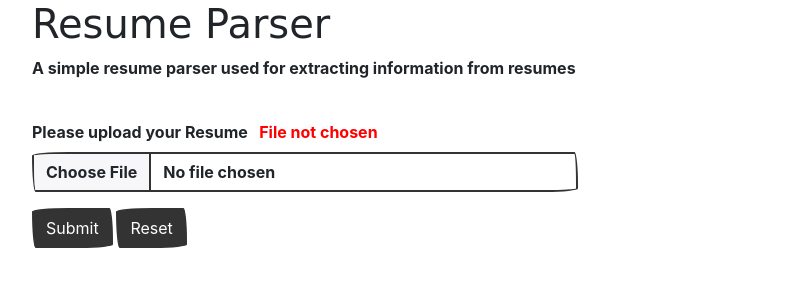
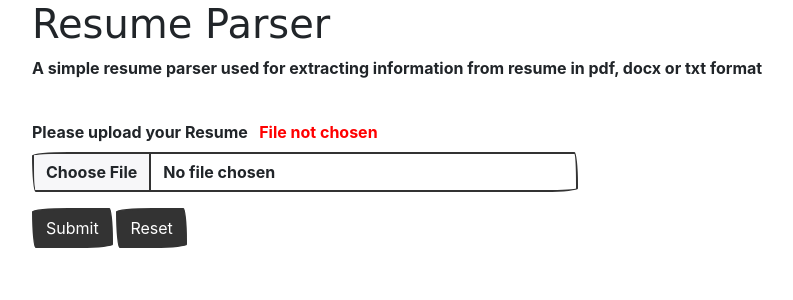
Before and after one commit to Jingting-X/CS5100-Resume-Parser, a Flask app: page / in a window 1280 px wide. Shown: the top 300 px of the page, without its empty margins (50-843 px from the left). Run offline with Flask 2, Linux system fonts and the light colour scheme; parts of the project's set-up code (start-up, migrations or seed data) failed here and were passed over; some libraries are stand-ins or nearby versions; some web fonts are replaced.

Commit message:
font_end_update

```diff
--- a/templates/index.html
+++ b/templates/index.html
@@ -18,7 +18,7 @@
 
     <div class="row">
         <h1 id="forms">Resume Parser</h1>
-        <p>A simple resume parser used for extracting information from resumes</p>
+        <p>A simple resume parser used for extracting information from resume in pdf, docx or txt format</p>
     </div>
     <div class="row">
         <div class="col-lg-6">
@@ -54,12 +54,19 @@
             if (document.getElementById("file").files.length == 0) {
                 alert("Please choose a file");
                 return;
-            } else {
-                targetForm = document.getElementById("uploadForm");
-                targetForm.action = "/display";
-                targetForm.method = "POST";
-                targetForm.enctype = "multipart/form-data";
             }
+            const file = document.getElementById("file").files[0];
+            const file_types =[".txt",".pdf",".docx"];
+            const type = file.name.substring(file.name.indexOf("."));
+            if (file_types.indexOf(type) == -1){
+                alert("Please choose a file in right format");
+                return;
+            }
+
+            targetForm = document.getElementById("uploadForm");
+            targetForm.action = "/display";
+            targetForm.method = "POST";
+            targetForm.enctype = "multipart/form-data";
         }
 
         function successfulUpload() {
```
